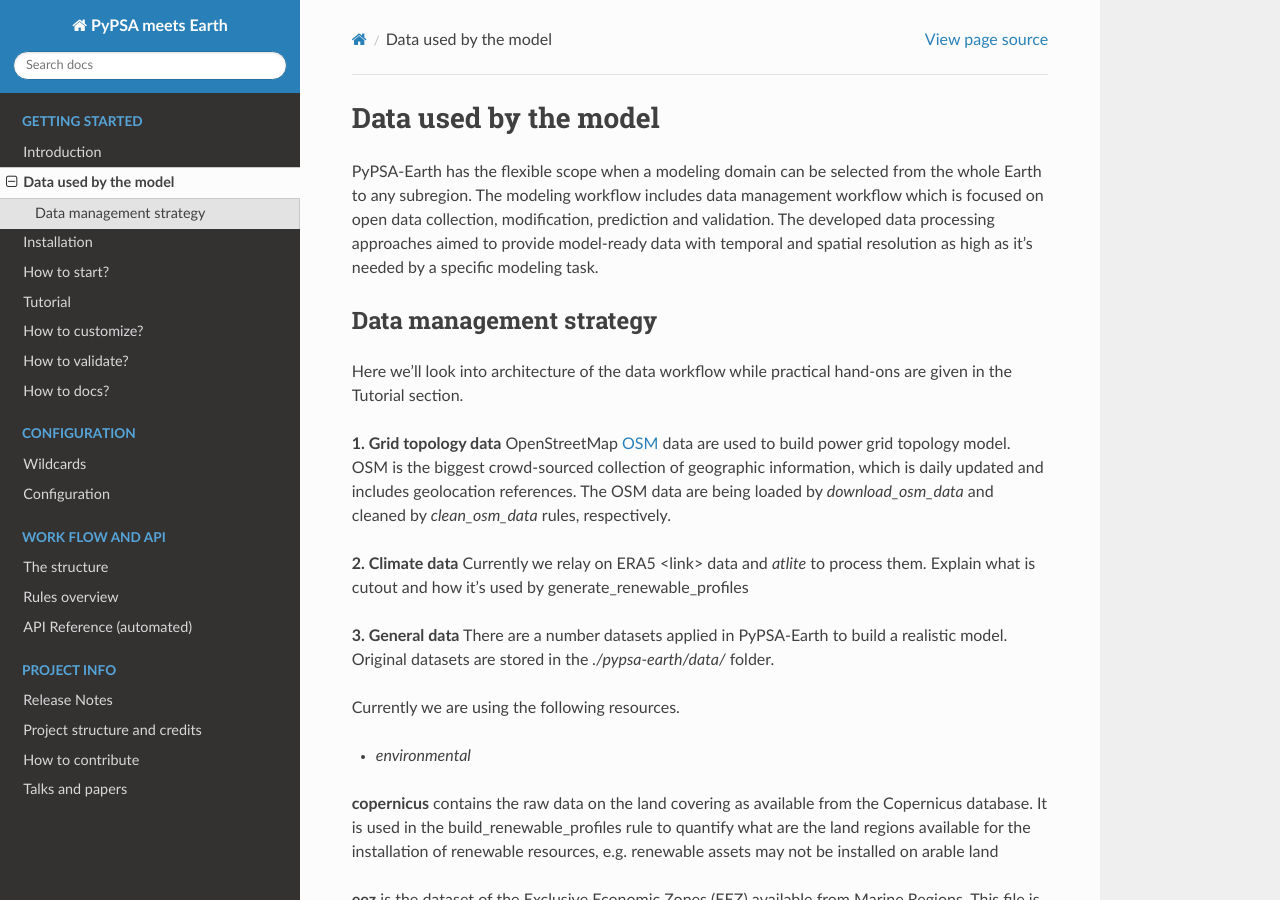
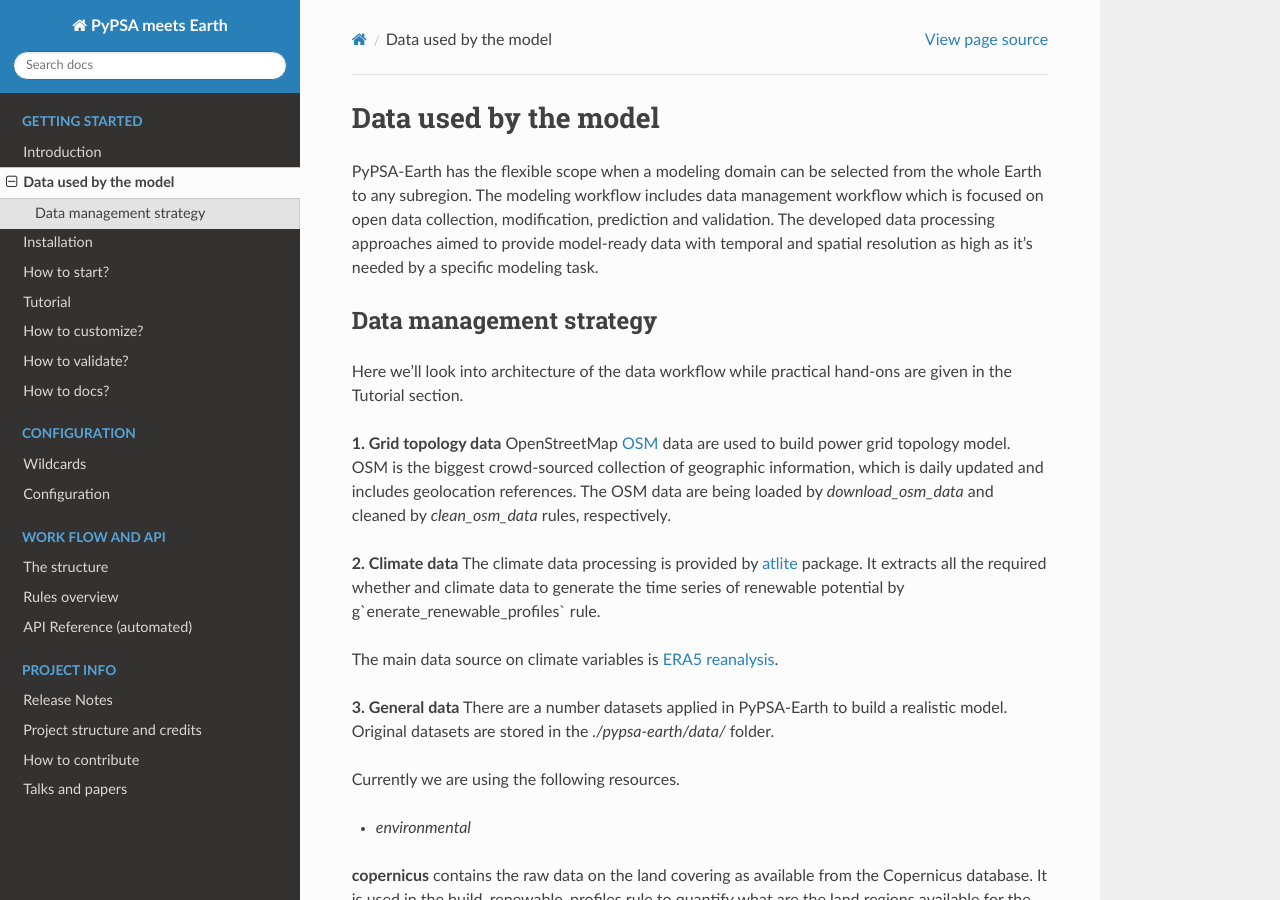
Before and after one commit to pypsa-meets-earth/pypsa-earth, a Sphinx documentation site: the page built from doc/data_workflow.rst, in a window 1280 px wide and 900 px high. Built offline with Sphinx 7.4.7 and the Read the Docs theme 2.0.0, drawn with Linux system fonts in a browser that asks for light colours; pages that are not in the unit, such as notebooks, are missing from menus; the version number could not be read and is left out.

Commit message:
Introduce climate data

```diff
--- a/doc/data_workflow.rst
+++ b/doc/data_workflow.rst
@@ -22,8 +22,9 @@
 OpenStreetMap `OSM <https://www.openstreetmap.org/>`_ data are used to build power grid topology model. OSM is the biggest crowd-sourced collection of geographic information, which is daily updated and includes geolocation references. The OSM data are being loaded by `download_osm_data` and cleaned by `clean_osm_data` rules, respectively.
 
 **2. Climate data**
-Currently we relay on ERA5 <link> data and `atlite` to process them.
-Explain what is cutout and how it's used by generate_renewable_profiles
+The climate data processing is provided by `atlite <https://atlite.readthedocs.io/en/latest/>`_ package. It extracts all the required whether and climate data to generate the time series of renewable potential by g`enerate_renewable_profiles` rule.
+
+The main data source on climate variables is `ERA5 reanalysis <https://rmets.onlinelibrary.wiley.com/doi/10.1002/qj.3803>`_.
 
 **3. General data**
 There are a number datasets applied in PyPSA-Earth to build a realistic model. Original datasets are stored in the `./pypsa-earth/data/` folder.
```
